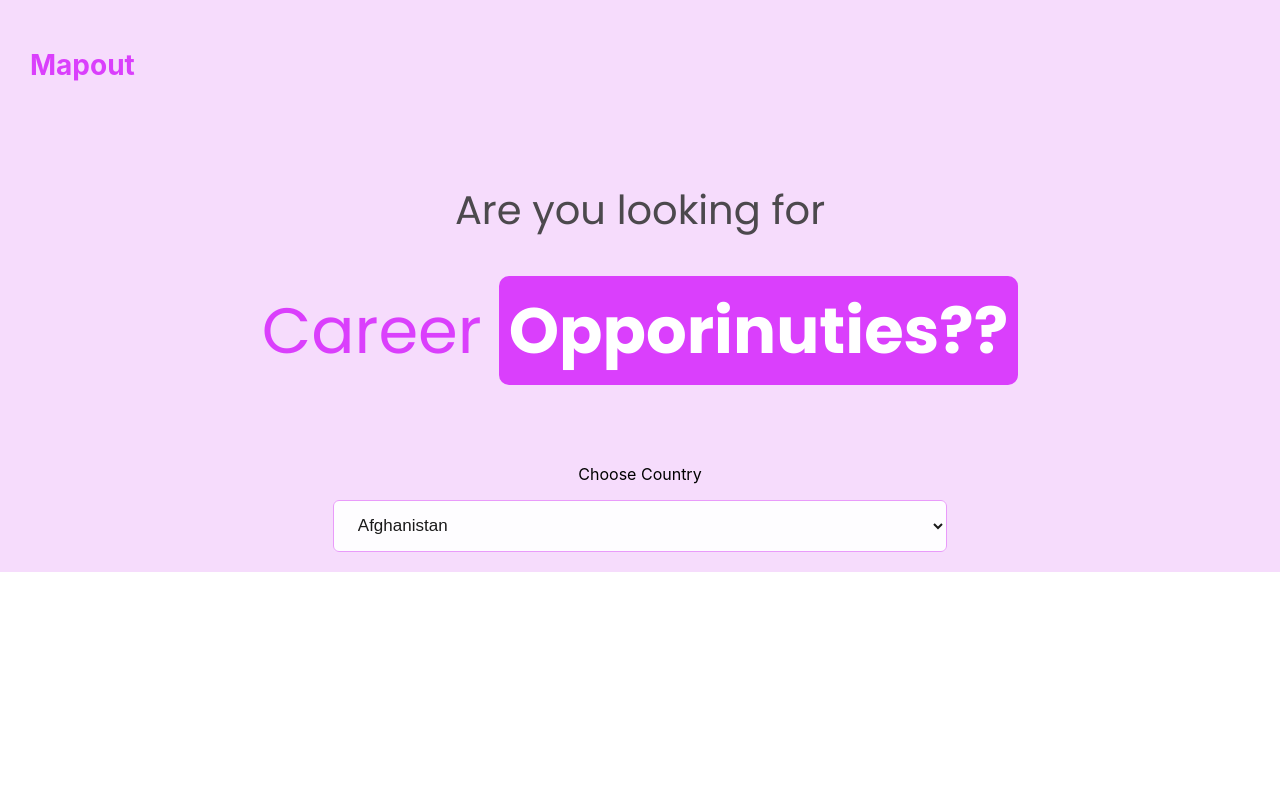
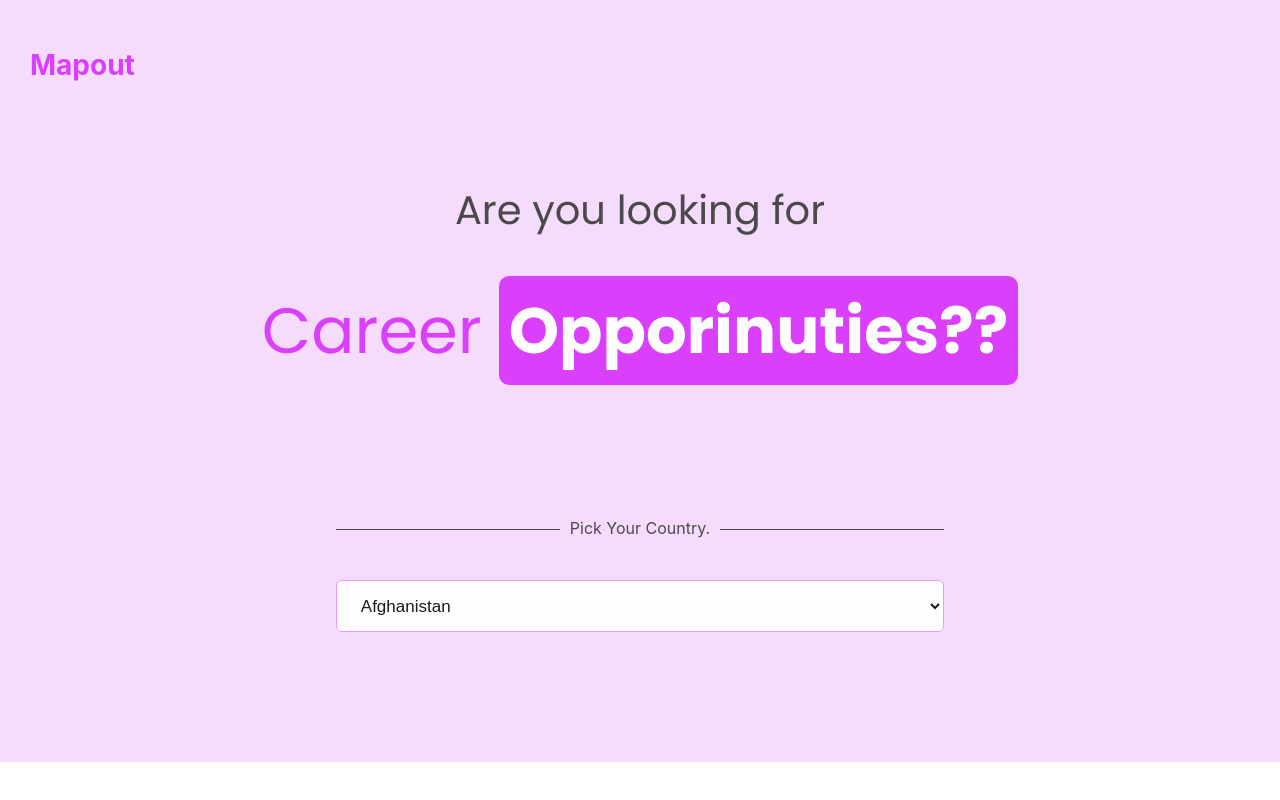
Before and after one commit to pranay101/Mapout-assignemnt, a React (Create React App) app: page / in a window 1280 px wide. Built offline with nearby package versions, Linux system fonts and the light colour scheme.

Commit message:
fixed css bugs and made it all good

```diff
--- a/src/Components/UI/Discover/CountryPicker/CountryPicker.js
+++ b/src/Components/UI/Discover/CountryPicker/CountryPicker.js
@@ -32,7 +32,9 @@ const CountryPicker = (props) => {
 
   return (
     <div className={classes.DropDown}>
-      <p>Choose Country</p>
+      <p>
+        <span>Pick Your Country.</span>
+      </p>
       <div className={classes.DropDown__container}>
         <select defaultValue={CountryValue} onChange={CountrySelectorHandler}>
           {CountryListState.map((country) => {
--- a/src/Components/UI/Discover/CountryPicker/CountryPicker.module.css
+++ b/src/Components/UI/Discover/CountryPicker/CountryPicker.module.css
@@ -46,3 +46,19 @@ margin: auto;
   .Option {
       background-color: #fff;
   }
+
+
+  .DropDown p {
+    width: 100%;
+    text-align: center;
+    border-bottom: 1px solid  #4c494d;
+    line-height: 0.1em;
+    margin: 50px 0 ;
+    color: #4c494d;
+    font-size: 16px;
+  }
+
+  .DropDown p span {
+    background-color: #f6dcfc;
+    padding: 0 10px;
+  }
--- a/src/Components/UI/Discover/Discover.js
+++ b/src/Components/UI/Discover/Discover.js
@@ -4,19 +4,20 @@ import SearchBar from "./SearchBar/SearchBar";
 import CountryPicker from "./CountryPicker/CountryPicker";
 
 const Discover = () => {
-  const [countryPicked,setCountryPicked] = useState(null)
+  const [countryPicked, setCountryPicked] = useState(null);
 
-  const onCountryPickedHandler = (selectedCountry) =>{
-    setCountryPicked(selectedCountry)
+  const onCountryPickedHandler = (selectedCountry) => {
+    setCountryPicked(selectedCountry);
     console.log(selectedCountry);
-  }
+  };
   return (
     <div className={classes.Discover}>
-      <form className={classes.Form}>
-        <CountryPicker onPicked = {onCountryPickedHandler} />
-
-        { countryPicked ? <SearchBar /> : null  }
-      </form>
+      <div className={classes.DiscoverElement}>
+        <CountryPicker onPicked={onCountryPickedHandler} />
+      </div>
+      <div className={classes.DiscoverElement}>
+        {countryPicked ? <SearchBar /> : null}
+      </div>
     </div>
   );
 };
--- a/src/Components/UI/Discover/Discover.module.css
+++ b/src/Components/UI/Discover/Discover.module.css
@@ -4,11 +4,10 @@
     position: relative;
     padding: 20px 0;
     height: auto;
-    display: block;
     text-align: center;
 }
 
-
-.Discover Form{
-   margin: auto;
+.DiscoverElement{
+    margin: 20px auto 40px auto;
+    padding: 10px 5px;
 }
--- a/src/Components/UI/Discover/SearchBar/SearchBar.js
+++ b/src/Components/UI/Discover/SearchBar/SearchBar.js
@@ -3,6 +3,9 @@ import classes from "./SearchBar.module.css";
 const SearchBar = () => {
   return (
     <div className={classes.SearchBar}>
+      <p>
+        <span>Enter Some Keywords You're Looking for</span>
+      </p>
       <div className={classes.SearchBar__container}>
         <input type="text" placeholder="Enter Keywords" />
       </div>
@@ -11,3 +14,19 @@ const SearchBar = () => {
 };
 
 export default SearchBar;
+
+// h2 {
+//   width: 100%;
+//   text-align: center;
+//   border-bottom: 1px solid #000;
+//   line-height: 0.1em;
+//   margin: 10px 0 20px;
+// }
+
+// h2 span {
+//    background:#fff;
+//    padding:0 10px;
+// }
+
+// <h2><span>THIS IS A TEST</span></h2>
+// <p>this is some content other</p>
--- a/src/Components/UI/Discover/SearchBar/SearchBar.module.css
+++ b/src/Components/UI/Discover/SearchBar/SearchBar.module.css
@@ -1,10 +1,10 @@
-
 .SearchBar {
   position: relative;
   z-index: 1;
   width: 60%;
   display: block;
-margin: auto;
+  margin: 20px auto;
+  margin: auto;
 }
 .SearchBar[data-focused="true"] .SearchBar__container,
 .SearchBar:focus-within .SearchBar__container {
@@ -47,9 +47,8 @@ margin: auto;
   width: 100%;
 }
 
-
-.SearchBar__container input:focus{
-    border-color: #da3ffc;
+.SearchBar__container input:focus {
+  border-color: #da3ffc;
 }
 @media (max-width: 849px) {
   .SearchBar__container input {
@@ -102,3 +101,24 @@ margin: auto;
   padding-top: 1.25rem;
   padding-bottom: 1.25rem;
 }
+
+/* .SearchBar p{
+  font-family: 'Poppins', sans-serif;
+  color: #4c494d;
+  font-size: 16px;
+} */
+
+.SearchBar p {
+  width: 100%;
+  text-align: center;
+  border-bottom: 1px solid  #4c494d;
+  line-height: 0.1em;
+  margin: 50px 0 ;
+  color: #4c494d;
+  font-size: 16px;
+}
+
+.SearchBar p span {
+  background-color: #f6dcfc;
+  padding: 0 10px;
+}
```
